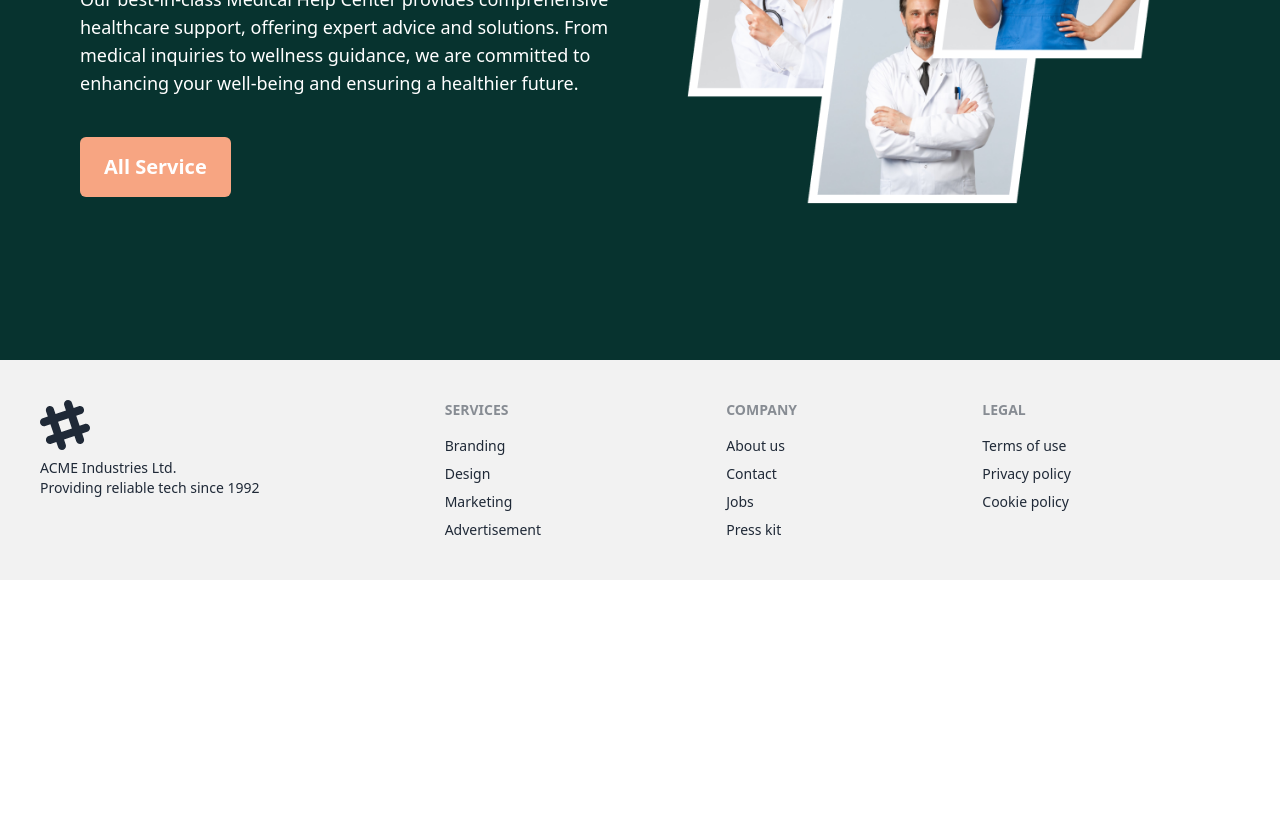
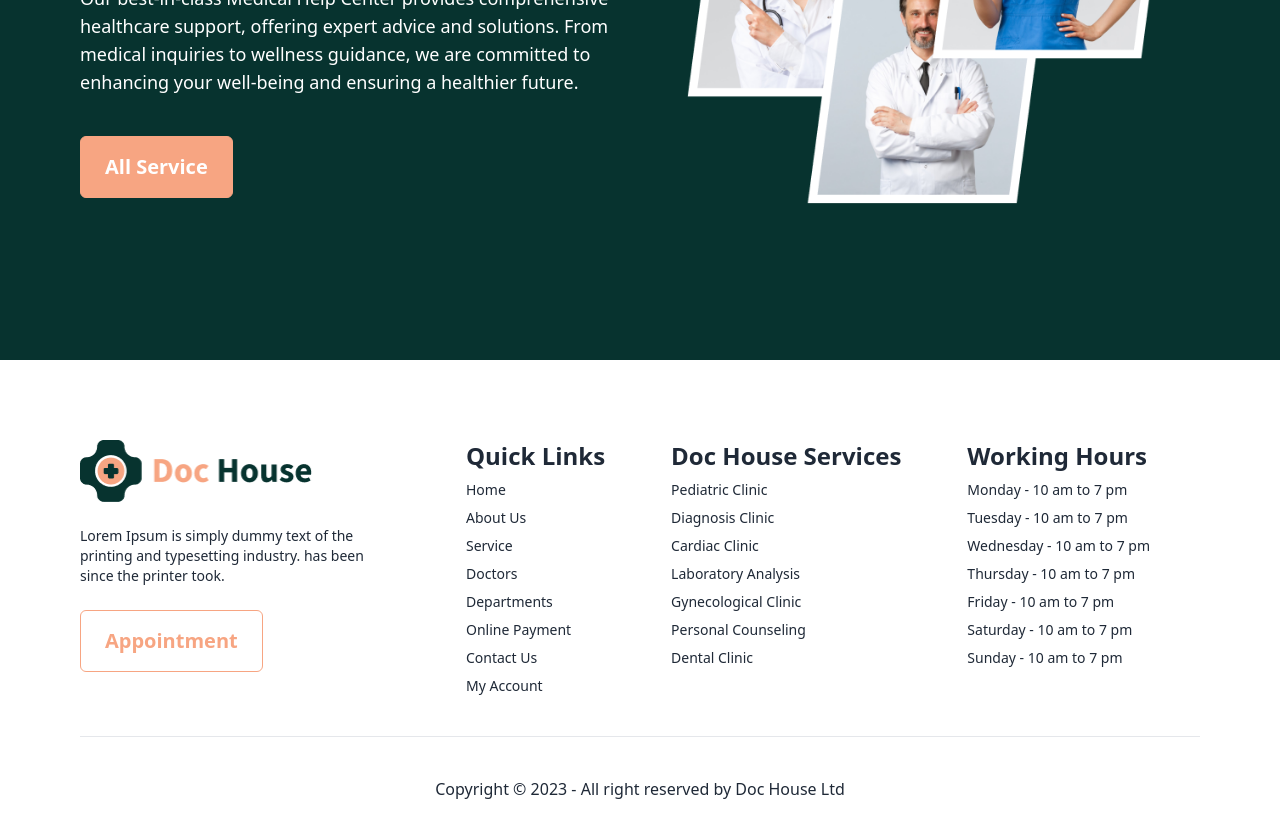
Before and after one commit to aothymoon59/doc-house-client, a React (Vite) app: page / in a window 1280 px wide. Shown: the part 440-1278 px from the top of the page. Before the commit the page ends 1020 px from the top, so only its background shows below. Built offline with nearby package versions, Linux system fonts and the light colour scheme.

Commit message:
footer added

```diff
--- a/src/components/LoginForm/LoginForm.jsx
+++ b/src/components/LoginForm/LoginForm.jsx
@@ -88,7 +88,7 @@ const LoginForm = () => {
                     </div>
                     <button
                         type="submit"
-                        className="w-full bg-[#F7A582] py-4 rounded-md text-white transition-all duration-200 ease-in-out"
+                        className="w-full common-btn"
                     >
                         {/* {loading ? (
                         <ImSpinner9 className="m-auto animate-spin" size={24} />
--- a/src/components/RegisterForm/RegisterForm.jsx
+++ b/src/components/RegisterForm/RegisterForm.jsx
@@ -175,7 +175,7 @@ const RegisterForm = () => {
                     </div>
                     <button
                         type="submit"
-                        className="w-full bg-[#F7A582] py-4 rounded-md text-white transition-all duration-200 ease-in-out"
+                        className="w-full common-btn"
                     >
                         {/* {loading ? (
                         <ImSpinner9 className="m-auto animate-spin" size={24} />
--- a/src/index.css
+++ b/src/index.css
@@ -7,3 +7,19 @@
     color: #ffffff !important;
     border: 0;
 }
+
+.common-btn {
+    @apply font-bold text-xl border border-[#F7A582] bg-[#F7A582] rounded-md py-4 px-6 text-white transition-all duration-300 ease-in-out
+}
+
+.common-btn:hover {
+    @apply bg-transparent text-[#F7A582]
+}
+
+.outline-btn {
+    @apply font-bold text-xl border border-[#F7A582] rounded-md py-4 px-6 text-[#F7A582] transition-all duration-300 ease-in-out
+}
+
+.outline-btn:hover {
+    @apply bg-[#F7A582] text-white
+}
--- a/src/pages/Home/Banner/Banner.jsx
+++ b/src/pages/Home/Banner/Banner.jsx
@@ -10,7 +10,7 @@ const Banner = () => {
                         <h1 className="text-[30px] md:text-4xl xl:text-[60px] font-semibold">Your Best Medical</h1>
                         <h1 className="text-[30px] md:text-4xl xl:text-[60px] font-semibold">Help Center</h1>
                         <p className="text-sm md:text-lg">Our best-in-class Medical Help Center provides comprehensive healthcare support, offering expert advice and solutions. From medical inquiries to wellness guidance, we are committed to enhancing your well-being and ensuring a healthier future.</p>
-                        <button className="font-bold text-xl bg-[#F7A582] rounded-md py-4 px-6">All Service</button>
+                        <button className="common-btn">All Service</button>
                     </div>
                     <div className="md:w-[50%]">
                         <img src={bannerImg} className="mx-auto md:ml-auto w-[90%]" alt="Banner image" />
--- a/src/pages/Login/Login.jsx
+++ b/src/pages/Login/Login.jsx
@@ -4,7 +4,7 @@ import LoginForm from '../../components/LoginForm/LoginForm';
 
 const Login = () => {
     return (
-        <div className='flex flex-col md:flex-row min-h-screen'>
+        <div className='flex flex-col md:flex-row-reverse min-h-screen'>
             <div className='md:w-1/2 bg-[#07332F] p-10 flex justify-center items-center'>
 
                 <img src={loginImage} alt="Login Image" />
--- a/src/pages/Register/Register.jsx
+++ b/src/pages/Register/Register.jsx
@@ -3,7 +3,7 @@ import RegisterForm from '../../components/RegisterForm/RegisterForm';
 
 const Register = () => {
     return (
-        <div className='flex flex-col md:flex-row-reverse min-h-screen'>
+        <div className='flex flex-col md:flex-row min-h-screen'>
             <div className='md:w-1/2 bg-[#07332F] p-10 flex justify-center items-center'>
                 <img src={registerImage} alt="Login Image" />
             </div>
--- a/src/pages/shared/Footer/Footer.jsx
+++ b/src/pages/shared/Footer/Footer.jsx
@@ -1,31 +1,91 @@
+import { Link } from "react-router-dom";
+import Container from "../../../components/Container/Container";
+import footerLogo from '../../../assets/footer-logo.png'
+
+
 const Footer = () => {
     return (
-        <footer className="footer p-10 bg-base-200 text-base-content">
-            <div>
-                <svg width="50" height="50" viewBox="0 0 24 24" xmlns="http://www.w3.org/2000/svg" fillRule="evenodd" clipRule="evenodd" className="fill-current"><path d="M22.672 15.226l-2.432.811.841 2.515c.33 1.019-.209 2.127-1.23 2.456-1.15.325-2.148-.321-2.463-1.226l-.84-2.518-5.013 1.677.84 2.517c.391 1.203-.434 2.542-1.831 2.542-.88 0-1.601-.564-1.86-1.314l-.842-2.516-2.431.809c-1.135.328-2.145-.317-2.463-1.229-.329-1.018.211-2.127 1.231-2.456l2.432-.809-1.621-4.823-2.432.808c-1.355.384-2.558-.59-2.558-1.839 0-.817.509-1.582 1.327-1.846l2.433-.809-.842-2.515c-.33-1.02.211-2.129 1.232-2.458 1.02-.329 2.13.209 2.461 1.229l.842 2.515 5.011-1.677-.839-2.517c-.403-1.238.484-2.553 1.843-2.553.819 0 1.585.509 1.85 1.326l.841 2.517 2.431-.81c1.02-.33 2.131.211 2.461 1.229.332 1.018-.21 2.126-1.23 2.456l-2.433.809 1.622 4.823 2.433-.809c1.242-.401 2.557.484 2.557 1.838 0 .819-.51 1.583-1.328 1.847m-8.992-6.428l-5.01 1.675 1.619 4.828 5.011-1.674-1.62-4.829z"></path></svg>
-                <p>ACME Industries Ltd.<br />Providing reliable tech since 1992</p>
+        <div
+            className={`w-full pt-10 md:pt-20`}
+        >
+            <Container>
+                <footer className="footer">
+                    <div className="space-y-4">
+                        <Link to="/">
+                            <img className="w-[120px] md:w-[180px] xl:w-[233px]" src={footerLogo} alt="Footer Logo" />
+                        </Link>
+                        <p className="max-w-xs">
+                            Lorem Ipsum is simply dummy text of the printing and typesetting industry. has been since the printer took.
+                        </p>
+                        <button className="outline-btn">Appointment</button>
                     </div>
                     <div>
-                <span className="footer-title">Services</span>
-                <a className="link link-hover">Branding</a>
-                <a className="link link-hover">Design</a>
-                <a className="link link-hover">Marketing</a>
-                <a className="link link-hover">Advertisement</a>
+                        <span
+                            className={`font-bold text-2xl`}
+                        >
+                            Quick Links
+                        </span>
+                        <Link to="/" className="link link-hover">
+                            Home
+                        </Link>
+                        <Link to="/about" className="link link-hover">
+                            About Us
+                        </Link>
+                        <Link to="/service" className="link link-hover">
+                            Service
+                        </Link>
+                        <Link to="/doctors" className="link link-hover">
+                            Doctors
+                        </Link>
+                        <Link to="/departments" className="link link-hover">
+                            Departments
+                        </Link>
+                        <Link to="/payment" className="link link-hover">
+                            Online Payment
+                        </Link>
+                        <Link to="/contact" className="link link-hover">
+                            Contact Us
+                        </Link>
+                        <Link to="/account" className="link link-hover">
+                            My Account
+                        </Link>
                     </div>
                     <div>
-                <span className="footer-title">Company</span>
-                <a className="link link-hover">About us</a>
-                <a className="link link-hover">Contact</a>
-                <a className="link link-hover">Jobs</a>
-                <a className="link link-hover">Press kit</a>
+                        <span
+                            className={`font-bold text-2xl`}
+                        >
+                            Doc House Services
+                        </span>
+                        <a className="link link-hover">Pediatric Clinic</a>
+                        <a className="link link-hover">Diagnosis Clinic</a>
+                        <a className="link link-hover">Cardiac Clinic</a>
+                        <a className="link link-hover">Laboratory Analysis</a>
+                        <a className="link link-hover">Gynecological Clinic</a>
+                        <a className="link link-hover">Personal Counseling</a>
+                        <a className="link link-hover">Dental Clinic</a>
                     </div>
+
                     <div>
-                <span className="footer-title">Legal</span>
-                <a className="link link-hover">Terms of use</a>
-                <a className="link link-hover">Privacy policy</a>
-                <a className="link link-hover">Cookie policy</a>
+                        <span
+                            className={`font-bold text-2xl`}
+                        >
+                            Working Hours
+                        </span>
+                        <p>Monday - 10 am to 7 pm</p>
+                        <p>Tuesday - 10 am to 7 pm</p>
+                        <p>Wednesday - 10 am to 7 pm</p>
+                        <p>Thursday - 10 am to 7 pm</p>
+                        <p>Friday - 10 am to 7 pm</p>
+                        <p>Saturday - 10 am to 7 pm</p>
+                        <p>Sunday - 10 am to 7 pm</p>
                     </div>
                 </footer>
+                <hr className="mt-5 md:mt-10" />
+                <p className="text-center mx-4 py-5 md:py-10">
+                    Copyright © {new Date().getFullYear()} - All right reserved by Doc House Ltd
+                </p>
+            </Container>
+        </div>
     );
 };
 
```
Lines whose indentation alone changed are shown as unchanged.
